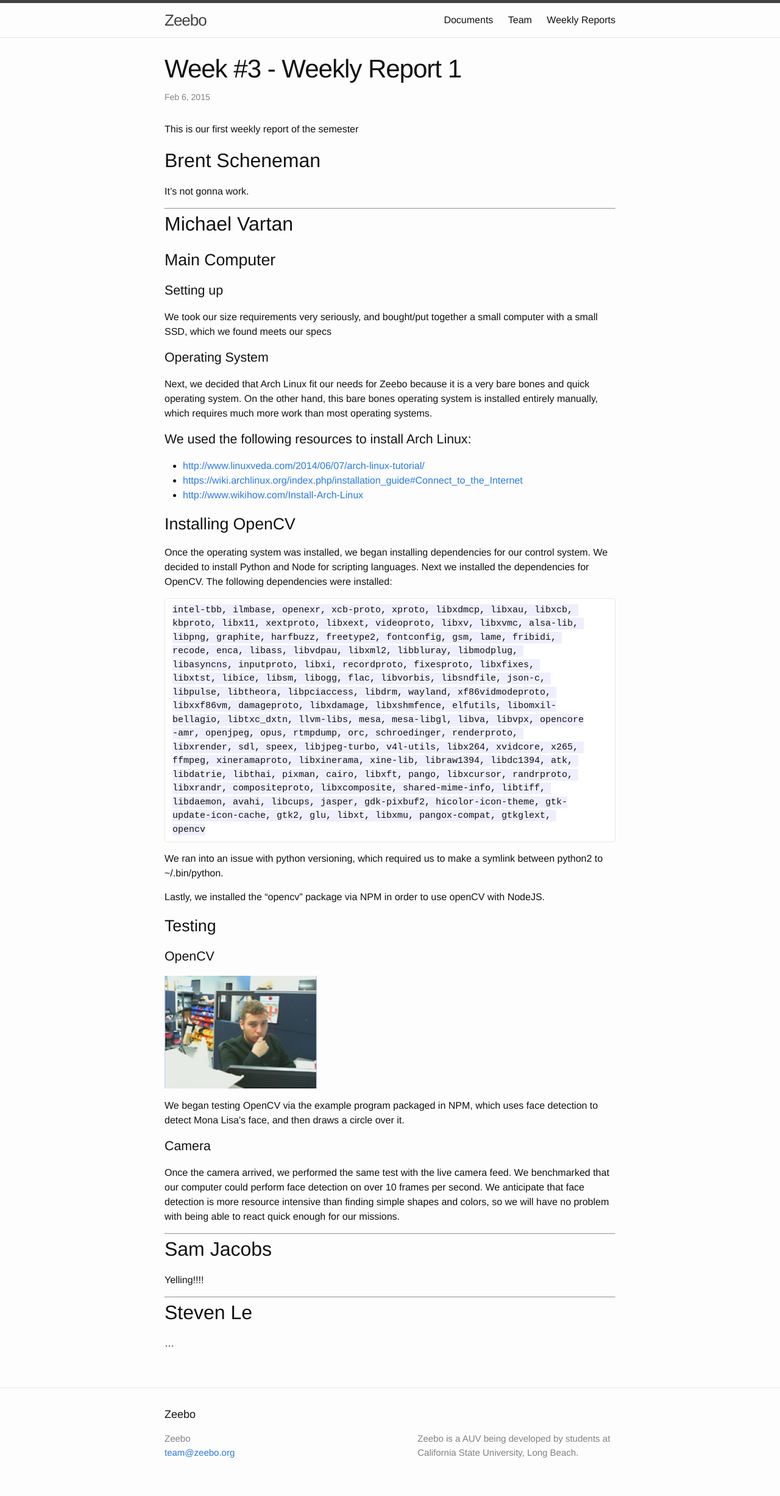
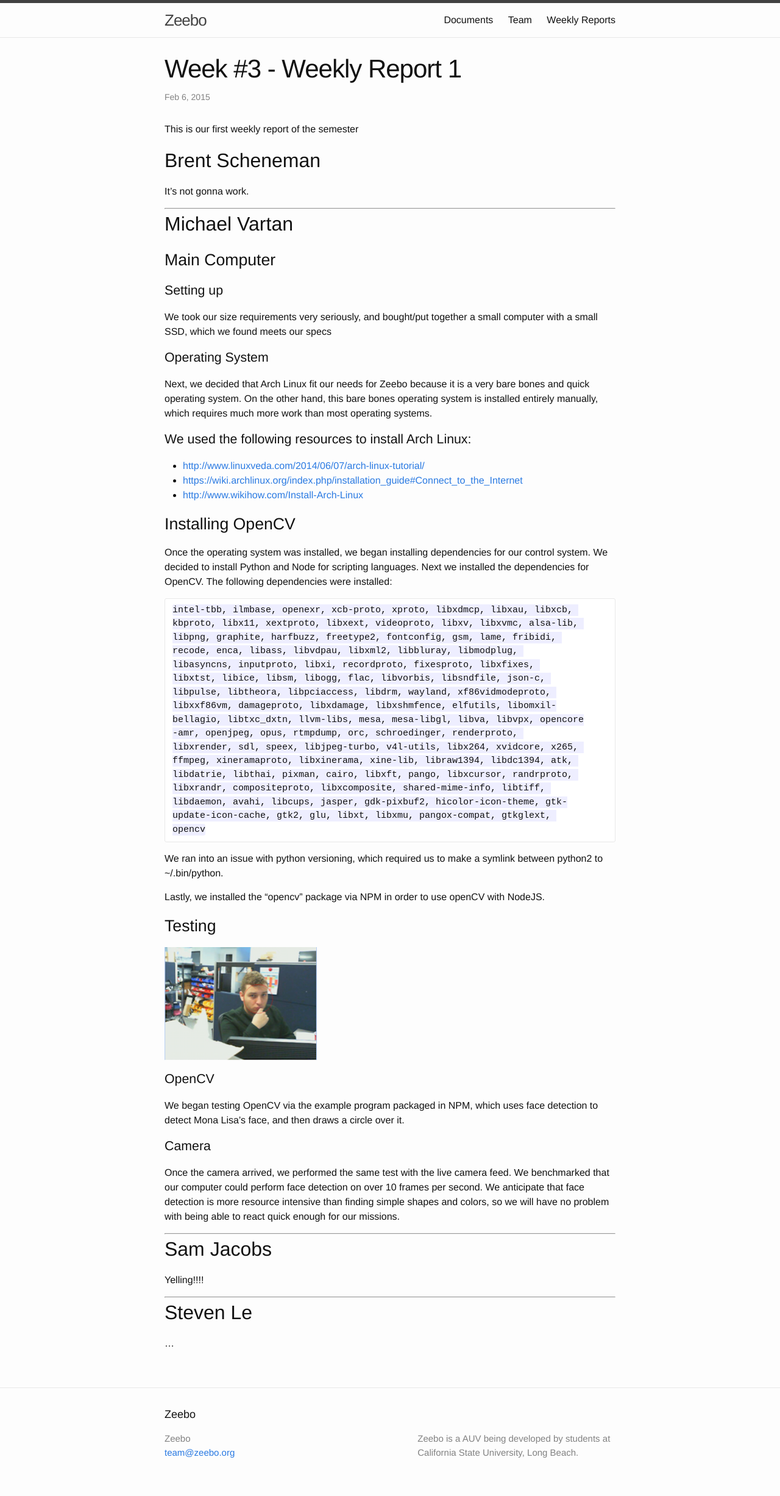
Before and after one commit to vartan/Xeebo, a Jekyll site: the page built from _posts/2015-02-06-weekly-report-week-3.md, in a window 1280 px wide. Shown: the whole page at 61% size. Built offline with Jekyll 4.4.1, drawn with Linux system fonts in a browser that asks for light colours; comment, search, counter and statistics services are not loaded.

Commit message:
style test

```diff
--- a/_posts/2015-02-06-weekly-report-week-3.md
+++ b/_posts/2015-02-06-weekly-report-week-3.md
@@ -61,10 +61,9 @@ We ran into an issue with python versioning, which required us to make a symlink
 Lastly, we installed the “opencv” package via NPM in order to use openCV with NodeJS.
 
 ##Testing
+![OpenCV Test - Live Webcam](/images/michael_circle.png)
 
 ###OpenCV
-
-![OpenCV Test - Live Webcam](/images/michael_circle.png)
 
 We began testing OpenCV via the example program packaged in NPM, which uses face detection to detect Mona Lisa’s face, and then draws a circle over it.
 
```
